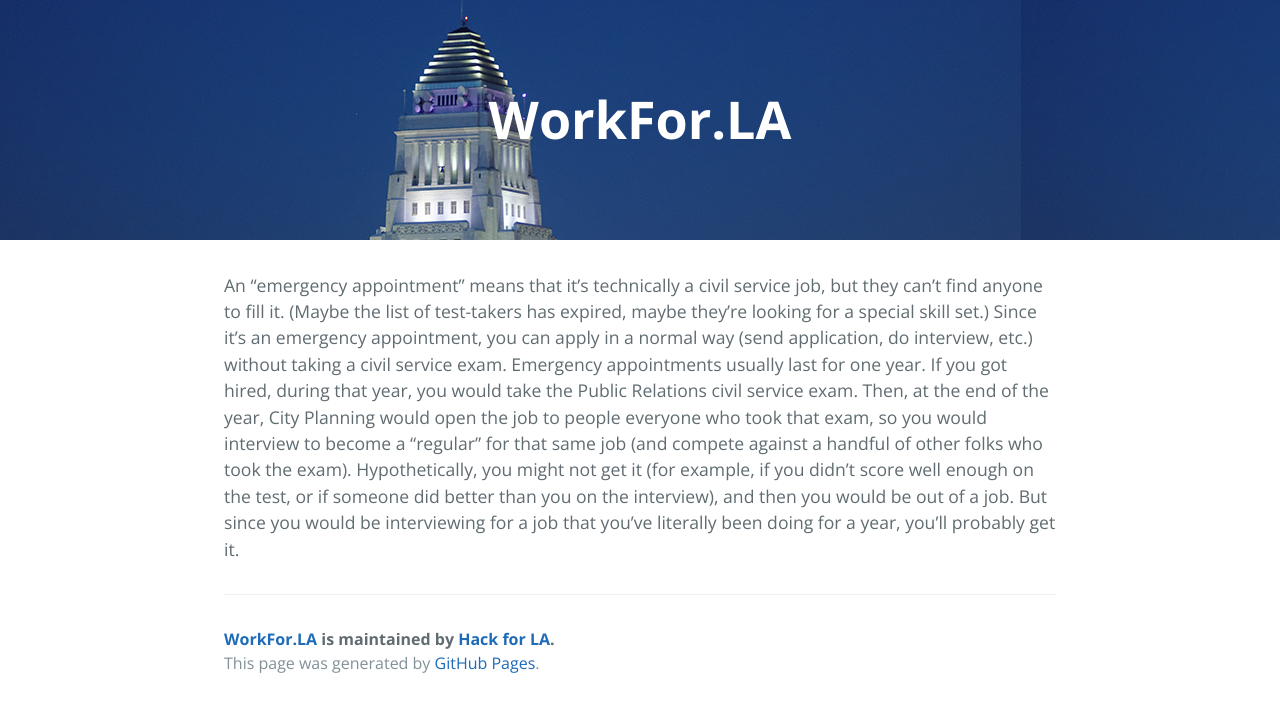
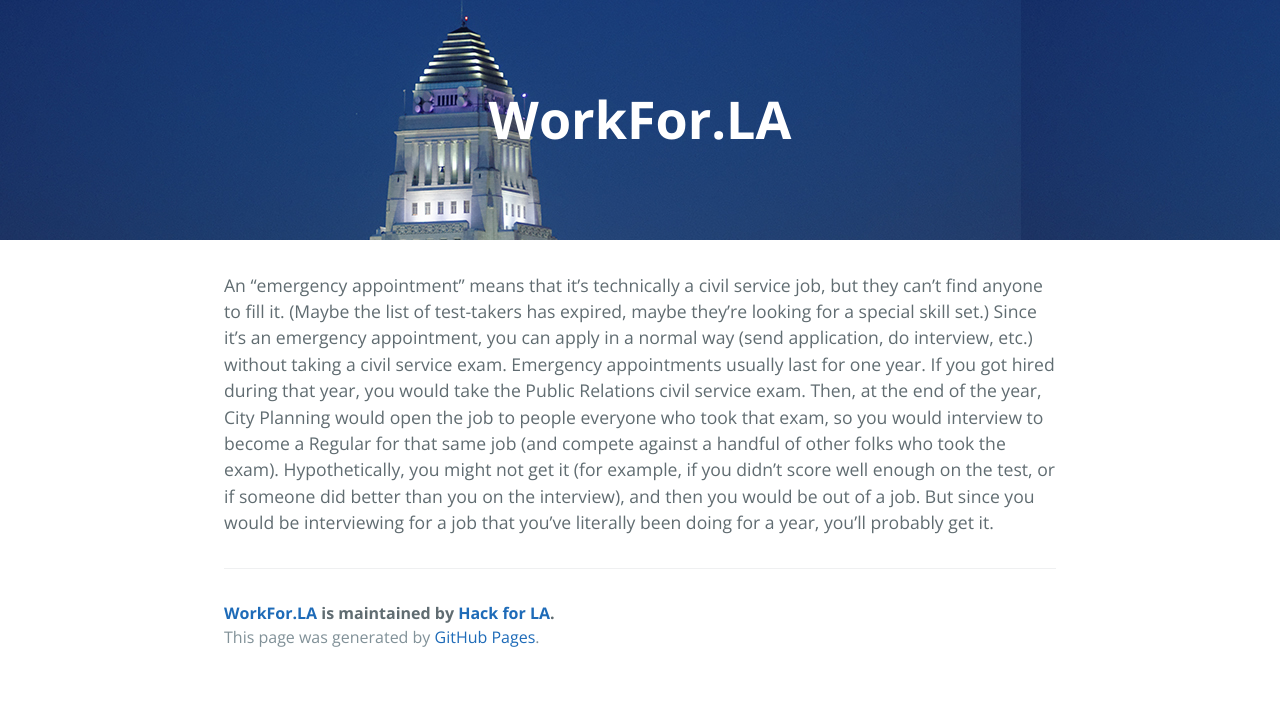
Before and after one commit to hunterowens/workfor.la, a Jekyll site: the page built from _posts/2016-02-12-what-are-emergency-appointments.md, in a window 1280 px wide. Shown: the top 712 px of the page. Built offline with Jekyll 4.4.1, drawn with Linux system fonts in a browser that asks for light colours.

```diff
--- a/_posts/2016-02-12-what-are-emergency-appointments.md
+++ b/_posts/2016-02-12-what-are-emergency-appointments.md
@@ -4,4 +4,4 @@ title:  "What are emergency appointments?"
 ate:   2016-02-12 17:50:00
 categories: main
 ---
-An "emergency appointment" means that it's technically a civil service job, but they can't find anyone to fill it. (Maybe the list of test-takers has expired, maybe they're looking for a special skill set.) Since it's an emergency appointment, you can apply in a normal way (send application, do interview, etc.) without taking a civil service exam. Emergency appointments usually last for one year. If you got hired, during that year, you would take the Public Relations civil service exam. Then, at the end of the year, City Planning would open the job to people everyone who took that exam, so you would interview to become a "regular" for that same job (and compete against a handful of other folks who took the exam). Hypothetically, you might not get it (for example, if you didn't score well enough on the test, or if someone did better than you on the interview), and then you would be out of a job. But since you would be interviewing for a job that you've literally been doing for a year, you'll probably get it.
+An "emergency appointment" means that it's technically a civil service job, but they can't find anyone to fill it. (Maybe the list of test-takers has expired, maybe they're looking for a special skill set.) Since it's an emergency appointment, you can apply in a normal way (send application, do interview, etc.) without taking a civil service exam. Emergency appointments usually last for one year. If you got hired during that year, you would take the Public Relations civil service exam. Then, at the end of the year, City Planning would open the job to people everyone who took that exam, so you would interview to become a Regular for that same job (and compete against a handful of other folks who took the exam). Hypothetically, you might not get it (for example, if you didn't score well enough on the test, or if someone did better than you on the interview), and then you would be out of a job. But since you would be interviewing for a job that you've literally been doing for a year, you'll probably get it.
```
